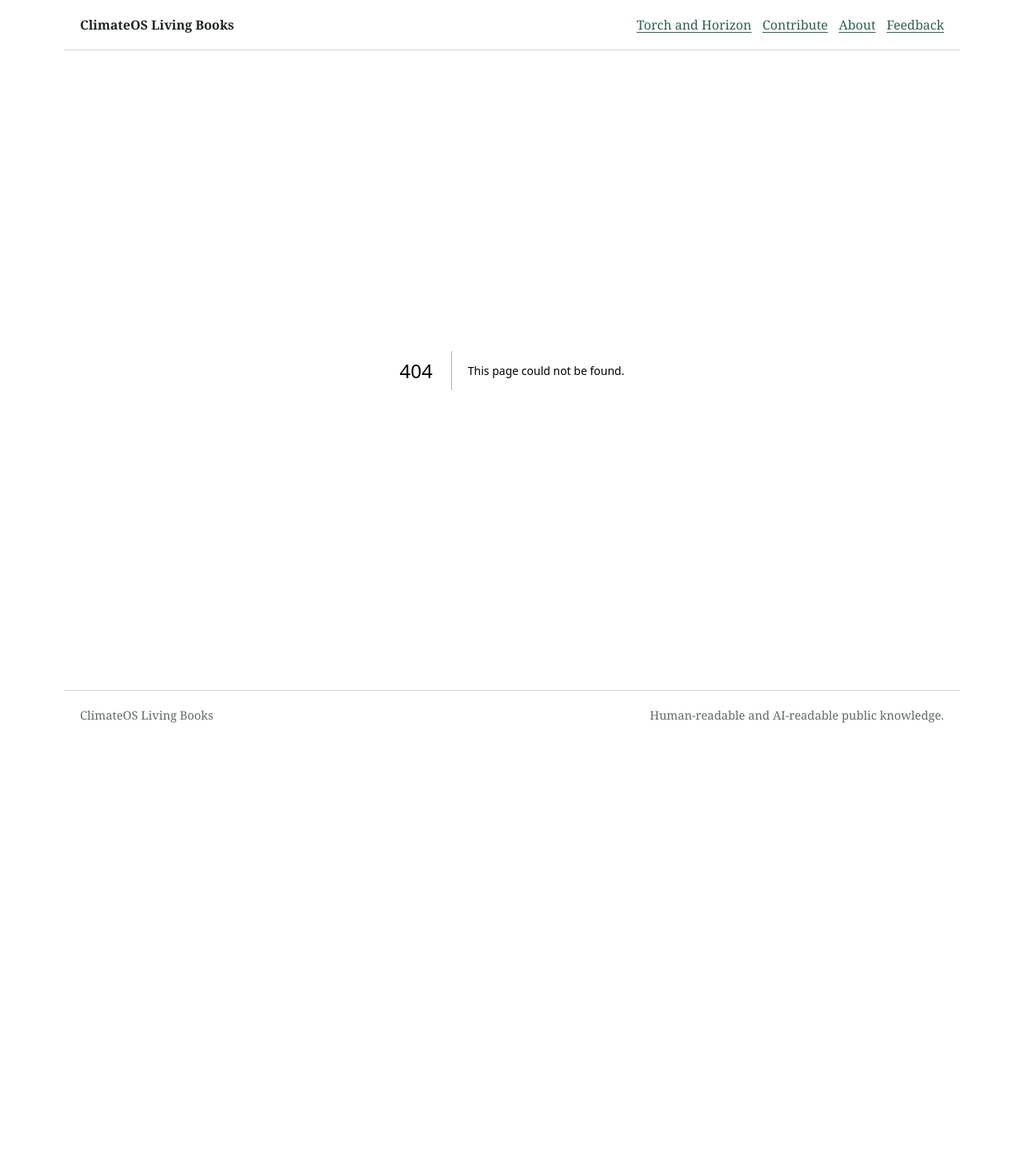
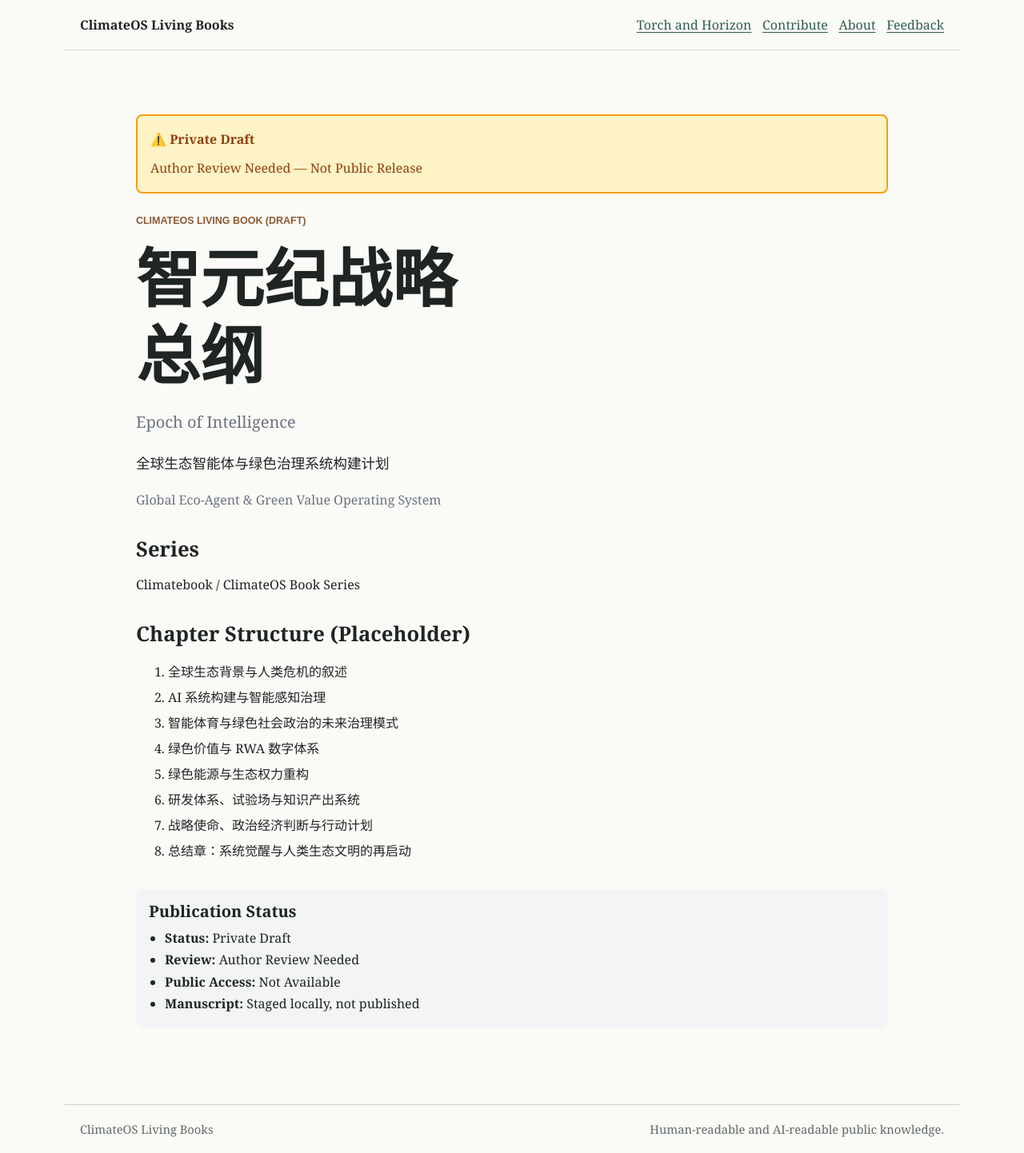
Before and after one commit to simon947161/climateos-book, a Next.js app: page /books/zhiyuanji in a window 1280 px wide. Before the commit this address had no page. Shown: the whole page at 80% size. Before the commit the page ends 925 px from the top, so only its background shows below. Built offline with nearby package versions, Linux system fonts and the light colour scheme.

Commit message:
Add Zhiyuanji private draft book shell

```diff
--- /dev/null
+++ b/app/books/zhiyuanji/page.tsx
@@ -0,0 +1,82 @@
+import { Metadata } from "next";
+
+export const metadata: Metadata = {
+  title: "智元纪战略总纲 | Private Draft",
+  description: "Private draft - Author review needed - Not public release",
+  robots: "noindex, nofollow",
+};
+
+const CHAPTER_TITLES = [
+  "全球生态背景与人类危机的叙述",
+  "AI 系统构建与智能感知治理",
+  "智能体育与绿色社会政治的未来治理模式",
+  "绿色价值与 RWA 数字体系",
+  "绿色能源与生态权力重构",
+  "研发体系、试验场与知识产出系统",
+  "战略使命、政治经济判断与行动计划",
+  "总结章：系统觉醒与人类生态文明的再启动",
+];
+
+export default function ZhiyuanjiPage() {
+  return (
+    <div className="page-shell">
+      <section className="content-section">
+        <div className="draft-notice" style={{
+          backgroundColor: "#fef3c7",
+          border: "2px solid #f59e0b",
+          borderRadius: "8px",
+          padding: "16px",
+          marginBottom: "24px"
+        }}>
+          <p style={{ margin: 0, fontWeight: "bold", color: "#92400e" }}>
+            ⚠️ Private Draft
+          </p>
+          <p style={{ margin: "8px 0 0 0", color: "#92400e" }}>
+            Author Review Needed — Not Public Release
+          </p>
+        </div>
+
+        <p className="eyebrow">ClimateOS Living Book (Draft)</p>
+        <h1>智元纪战略总纲</h1>
+        <p className="lead" style={{ fontSize: "1.25rem", color: "#6b7280" }}>
+          Epoch of Intelligence
+        </p>
+        <p style={{ fontSize: "1.1rem", marginTop: "16px" }}>
+          全球生态智能体与绿色治理系统构建计划
+        </p>
+        <p style={{ color: "#6b7280" }}>
+          Global Eco-Agent & Green Value Operating System
+        </p>
+
+        <div style={{ marginTop: "32px" }}>
+          <h2>Series</h2>
+          <p>Climatebook / ClimateOS Book Series</p>
+        </div>
+
+        <div style={{ marginTop: "32px" }}>
+          <h2>Chapter Structure (Placeholder)</h2>
+          <ol style={{ lineHeight: "2" }}>
+            {CHAPTER_TITLES.map((title, index) => (
+              <li key={index}>{title}</li>
+            ))}
+          </ol>
+        </div>
+
+        <div style={{
+          marginTop: "32px",
+          padding: "16px",
+          backgroundColor: "#f3f4f6",
+          borderRadius: "8px"
+        }}>
+          <h3 style={{ margin: "0 0 8px 0" }}>Publication Status</h3>
+          <ul style={{ margin: 0, paddingLeft: "20px" }}>
+            <li><strong>Status:</strong> Private Draft</li>
+            <li><strong>Review:</strong> Author Review Needed</li>
+            <li><strong>Public Access:</strong> Not Available</li>
+            <li><strong>Manuscript:</strong> Staged locally, not published</li>
+          </ul>
+        </div>
+      </section>
+    </div>
+  );
+}
```
Also changed, not shown: books/zhiyuanji/translation-status.json (added, +17 -0 lines), books/zhiyuanji/README.md (added), books/zhiyuanji/en/README.md (added), books/zhiyuanji/zh/README.md (added).
